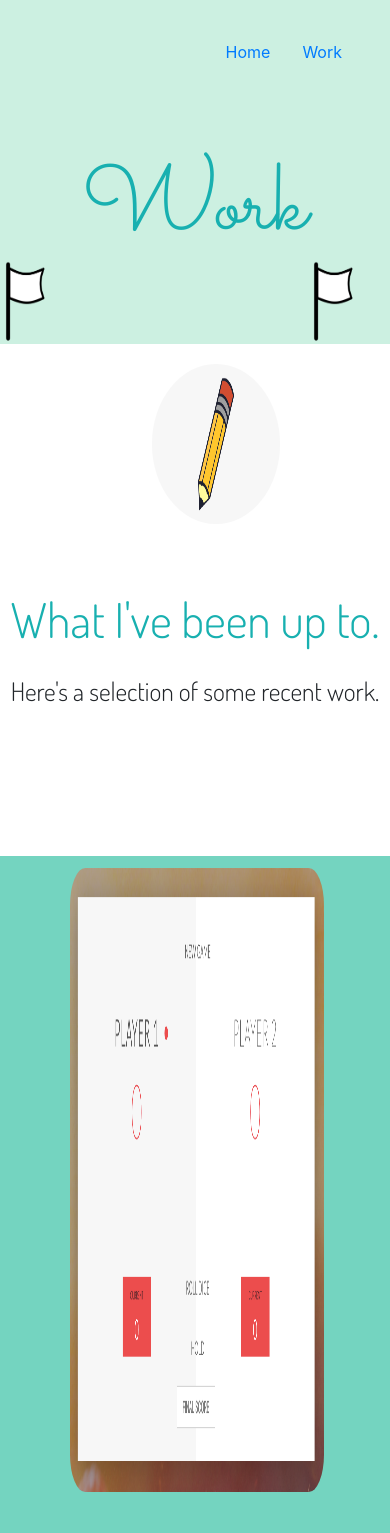
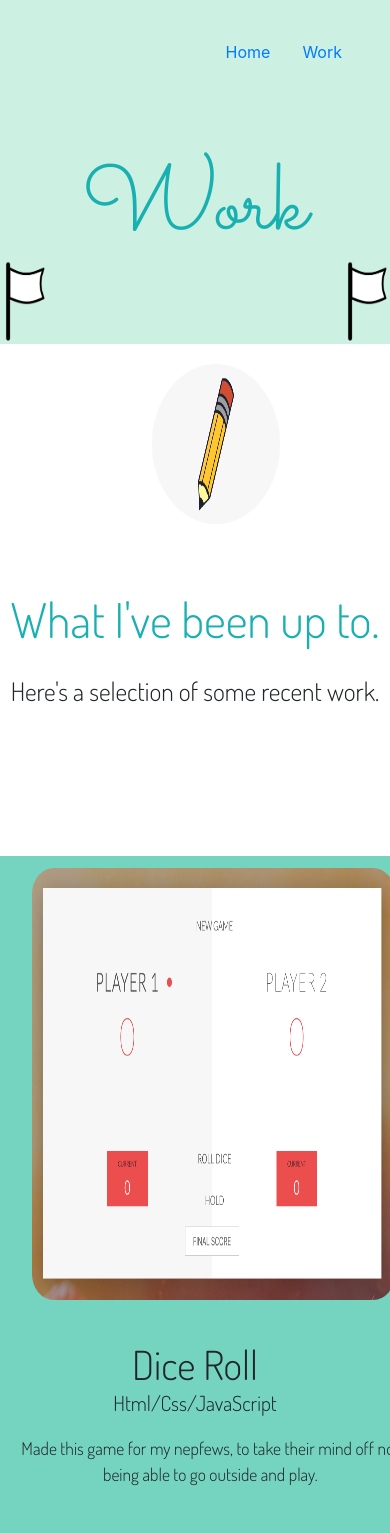
Before and after one commit to abdulai1sow/profile-site, a React (Create React App) app: page /work in a window 390 px wide. Shown: the top 1533 px of the page. Built offline with nearby package versions, Linux system fonts and the light colour scheme.

Commit message:
dice-game

```diff
--- a/src/App.css
+++ b/src/App.css
@@ -141,7 +141,9 @@ display: inline-block;
   margin: 1em 0 1em 0;
   font-size: 2em;
       color: #18b0b0;
-
+}
+.flag2{
+    float: right;
 }
 
 /* ***********************work************************ */
@@ -304,6 +306,9 @@ display: inline-block;
   .wcp-discription{
     margin: auto 20% 3% 20%;
   }
+  .wcp-discription-pig-game{
+    margin: auto 20% 3% 20%;
+  }
 }
 
 
@@ -346,7 +351,6 @@ display: inline-block;
   .build-h2{
     font-size: 2.5rem;
     display: inline;
-    margin-top: 10%;
   }
   .hi-image{
     width: 23%;
@@ -364,7 +368,6 @@ display: inline-block;
       width: 50%;
       height: 15%;
       bottom: 0;
-      /* align-content: center; */
       margin: auto auto 10vw 20vw;
     }
 
@@ -375,9 +378,6 @@ display: inline-block;
   }
   .dev-discription{
      font-size: 1.1em;
-     /* margin: auto 11%; auto auto; */
-     /* width: 25em; */
-     /* padding: auto 1%;  */
     }
     .dev-discription{
     margin:  2em auto auto;
@@ -393,6 +393,7 @@ display: inline-block;
     width: 3em;
     height: 5.5em;
     margin-top: 9.5em;
+
   }
   .pencil{
     width: 8em;
@@ -402,7 +403,16 @@ display: inline-block;
   .w-container-3{
     height: 800px;
   }
+  .w-container-3-pig-game{
+          height: 800px;
+  }
   .w-project{
+    margin-left: 2em;
+    margin-right: 2em;
+    width: 22.7em;
+    height: 27em;
+  }
+  .w-project-pig-game{
     margin-left: 2em;
     margin-right: 2em;
     width: 22.7em;
@@ -415,8 +425,18 @@ display: inline-block;
     padding-left: .1em;
     margin-left: .4em;
   }
+  .wcp-discription-pig-game{
+       font-size: 1.1em;
+    width: 23em;
+    height: 5em;
+    padding-left: .1em;
+    margin-left: .4em;
+  }
   .pw-button{
     margin-left: 8em;
+  }
+  .pw-button-pig-game{
+      margin-left: 8em;
   }
   .con4-para{
     margin: auto 2em 2em 2em;
@@ -468,11 +488,24 @@ display: inline-block;
     height: 40%;
     margin-right: 4%;
   }
+  .w-project-pig-game{
+ width: 85%;
+    height: 40%;
+    margin-right: 4%;
+  }
   .wcp-discription{
     width: 85%;
     margin: auto 5%;
   }
+  .wcp-discription-pig-game{
+       width: 85%;
+    margin: auto 5%;
+  }
   .pw-button{
+    margin-left: 30%;
+    margin-top: 5%;
+  }
+  .pw-button-pig-game{
     margin-left: 30%;
     margin-top: 5%;
   }
--- a/src/Components/Work.jsx
+++ b/src/Components/Work.jsx
@@ -34,7 +34,7 @@ export default class Work extends Component {
                         Made this game for my nepfews, to take their mind off not being able to go outside and play.
               </p>
                     <div className="pw-button-pig-game">
-                        <a href="https://clever-poincare-1908e8.netlify.com/">
+                        <a href="https://tender-snyder-f8dd11.netlify.app/">
                             <ReactBootStrp.Button
                                 className="btn-wp2-pig-game"
                                 variant="primary"
@@ -44,7 +44,7 @@ export default class Work extends Component {
                                 APP
                   </ReactBootStrp.Button>{" "}
                         </a>
-                        <a href="https://git.generalassemb.ly/sowabdulai/Project_One">
+                        <a href="https://github.com/abdulai1sow/dice-roll">
                             <ReactBootStrp.Button
                                 className="btn-wp3-pig-game"
                                 variant="primary"
```
